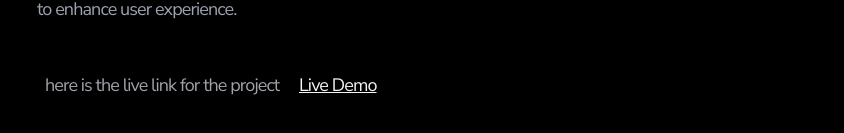
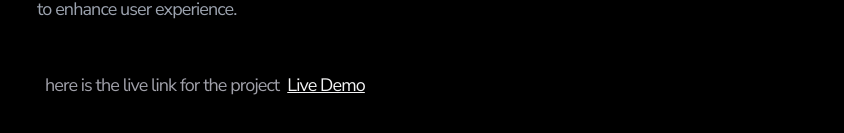
Before and after one commit to vijayram77/test, a Next.js app: page /projects/1 in a window 1280 px wide. Shown: the part 5279-5412 px from the top of the page, without its empty margins (211-1055 px from the left). Built offline with nearby package versions, Linux system fonts and the light colour scheme.

Commit message:
minor changes

```diff
--- a/app/projects/Main.jsx
+++ b/app/projects/Main.jsx
@@ -196,7 +196,6 @@ export default function Main({ id }) {
 
 
   const handleViewport = (index) => {
-    console.log(index);
     gsap.to(".li", {
       color: "#a1a1aa"
     })
--- a/app/projects/[id]/Content.jsx
+++ b/app/projects/[id]/Content.jsx
@@ -56,8 +56,8 @@ const Content = ({ setCurrent, tag, title, subtitle, img, scrollId, data_ID, ind
             <div className="flex w-full items-center flex-wrap gap-4 px-2">
                 {
                     tag == "Future Enhancements" &&
-                    <h1 className="text-zinc-400 tracking-tighter text-lg w-full">
-                       here is the live link for the project <a className="text-zinc-100 underline px-4" href={live} target="blank">Live Demo</a>
+                    <h1 className="text-zinc-400 tracking-tighter text-lg w-full flex flex-wrap">
+                       <span>here is the live link for the project</span> <a className="text-zinc-100 underline px-2 whitespace-nowrap" href={live} target="blank">Live Demo</a>
                     </h1>
                 }
             </div>
```
